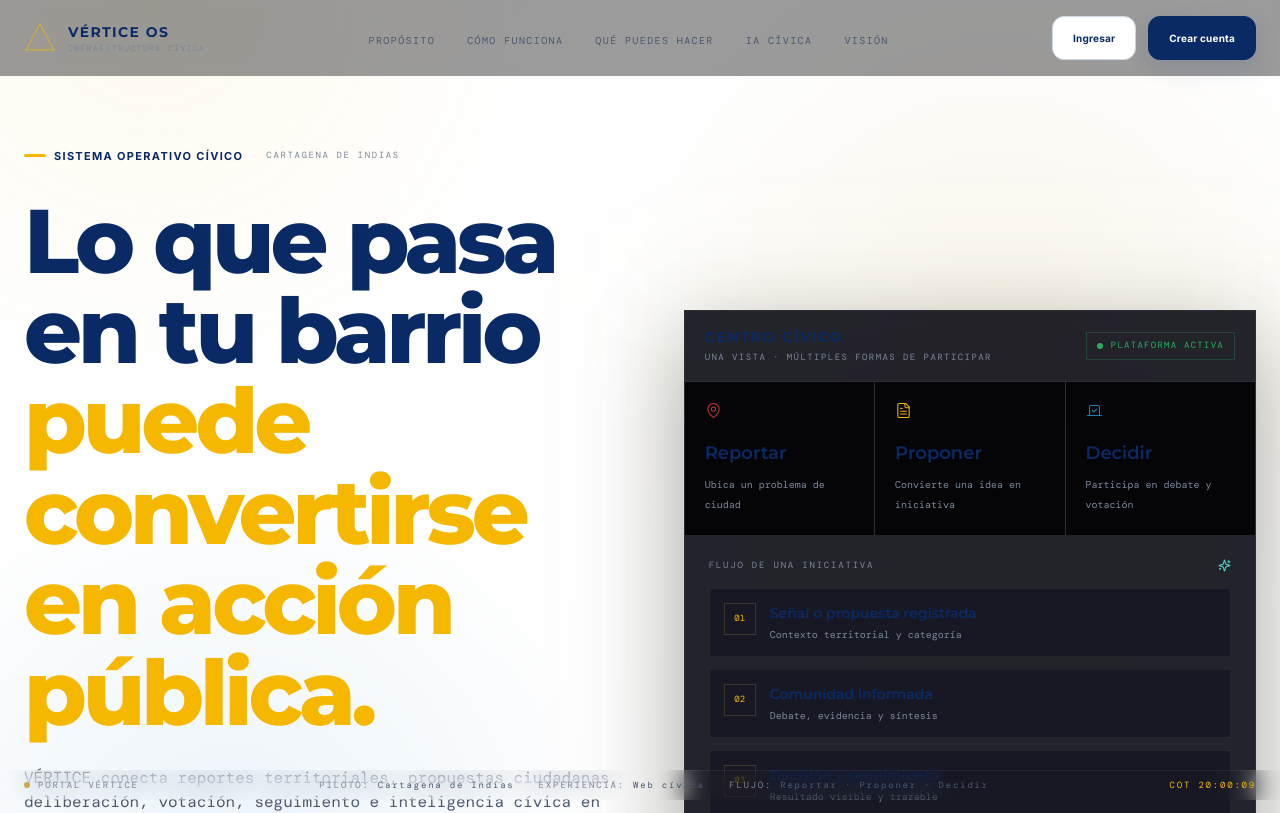
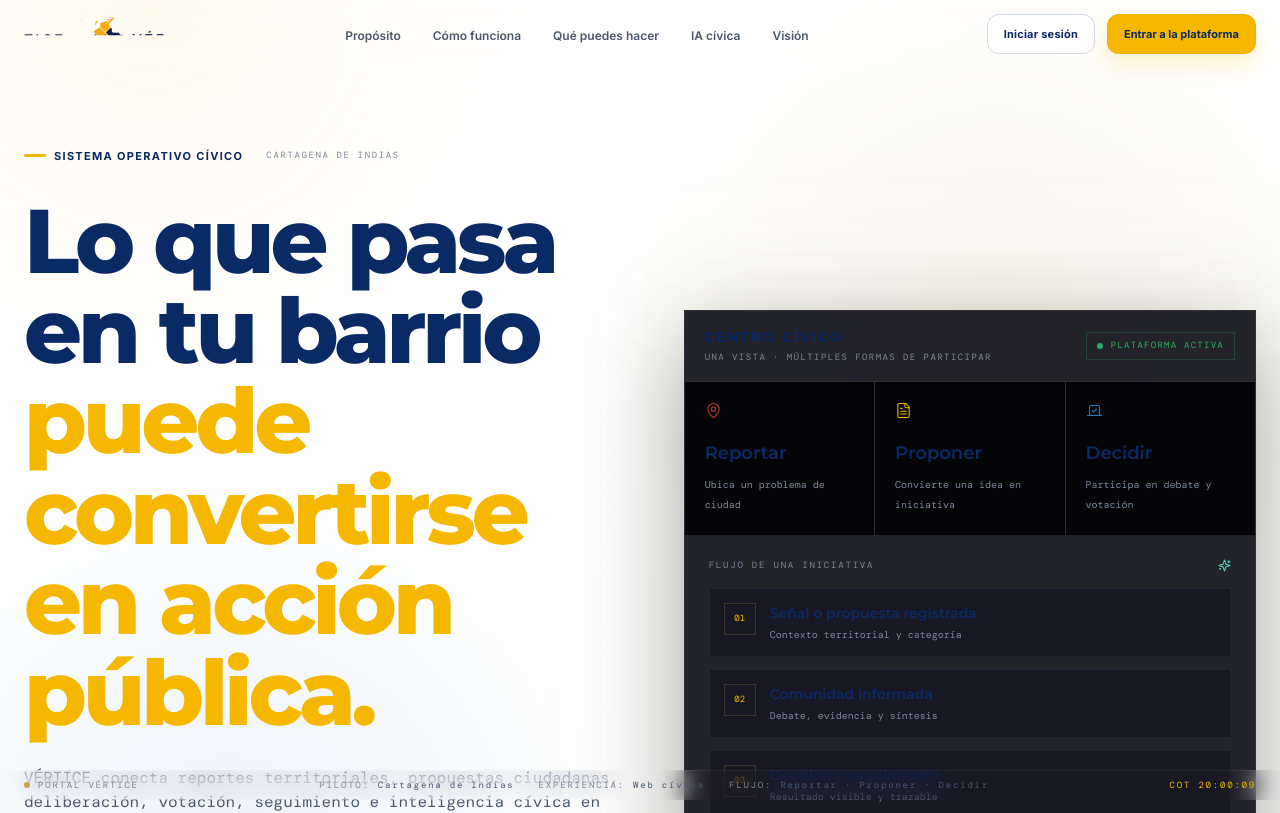
Before and after one commit to VladPhil92/Vertice-OS, a Next.js app in the folder apps/web/: page / in a window 1280 px wide. Shown: the top 813 px of the page. Built offline with nearby package versions, Linux system fonts and the light colour scheme; a web font is replaced by a local one.

Commit message:
feat(brand): apply canonical logo and institutional navbar

```diff
--- a/apps/web/components/layout/Navbar.tsx
+++ b/apps/web/components/layout/Navbar.tsx
@@ -4,6 +4,7 @@ import { useEffect, useState } from 'react'
 import { AnimatePresence, motion } from 'framer-motion'
 import { Menu, X } from 'lucide-react'
 import Link from 'next/link'
+import { BrandLogo } from '@/components/ui/BrandLogo'
 
 const NAV_LINKS = [
   { label: 'Propósito', href: '#proposito' },
@@ -18,7 +19,7 @@ export function Navbar() {
   const [menuOpen, setMenuOpen] = useState(false)
 
   useEffect(() => {
-    const onScroll = () => setScrolled(window.scrollY > 20)
+    const onScroll = () => setScrolled(window.scrollY > 18)
     window.addEventListener('scroll', onScroll, { passive: true })
     return () => window.removeEventListener('scroll', onScroll)
   }, [])
@@ -26,37 +27,14 @@ export function Navbar() {
   return (
     <header
       className={`fixed left-0 right-0 top-0 z-50 transition-all duration-300 ${
-        scrolled ? 'border-b border-border bg-bg/92 backdrop-blur-xl' : 'bg-bg/40 backdrop-blur-sm'
+        scrolled
+          ? 'border-b border-[#e1e7ef] bg-white/95 shadow-[0_8px_30px_rgba(10,42,102,0.06)] backdrop-blur-xl'
+          : 'bg-white/88 backdrop-blur-md'
       }`}
     >
-      <nav className="mx-auto flex max-w-7xl items-center justify-between px-6 py-4">
-        <Link href="/" className="group flex items-center gap-3">
-          <div className="relative h-8 w-8">
-            <svg viewBox="0 0 32 32" fill="none" className="h-full w-full">
-              <polygon
-                points="16,2 30,28 2,28"
-                stroke="#C8A84B"
-                strokeWidth="1.5"
-                fill="none"
-                className="transition-all duration-300 group-hover:fill-gold/10"
-              />
-              <polygon
-                points="16,9 25,26 7,26"
-                stroke="#C8A84B"
-                strokeWidth="0.75"
-                fill="none"
-                opacity="0.4"
-              />
-            </svg>
-          </div>
-          <div>
-            <span className="block font-display text-sm font-700 uppercase tracking-widest text-primary">
-              VÉRTICE OS
-            </span>
-            <span className="hidden font-mono text-[8px] uppercase tracking-[0.18em] text-tertiary sm:block">
-              Infraestructura cívica
-            </span>
-          </div>
+      <nav className="mx-auto flex max-w-7xl items-center justify-between px-6 py-3.5">
+        <Link href="/" className="flex items-center" aria-label="VÉRTICE — inicio">
+          <BrandLogo compact className="origin-left scale-[0.92] sm:scale-100" />
         </Link>
 
         <ul className="hidden items-center gap-6 lg:flex xl:gap-8">
@@ -64,7 +42,7 @@ export function Navbar() {
             <li key={link.href}>
               <a
                 href={link.href}
-                className="font-mono text-[10px] uppercase tracking-[0.14em] text-secondary transition-colors duration-200 hover:text-primary"
+                className="text-[12px] font-semibold text-[#4b5870] transition-colors duration-200 hover:text-[#0a2a66]"
               >
                 {link.label}
               </a>
@@ -73,16 +51,16 @@ export function Navbar() {
         </ul>
 
         <div className="hidden items-center gap-3 md:flex">
-          <Link href="/auth/login" className="btn-ghost !px-5 text-[10px]">
-            Ingresar
+          <Link href="/auth/login" className="btn-ghost !min-h-10 !px-4 !py-2 text-[11px]">
+            Iniciar sesión
           </Link>
-          <Link href="/auth/register" className="btn-primary !px-5 text-[10px]">
-            Crear cuenta
+          <Link href="/auth/register" className="btn-citizen !min-h-10 !px-4 !py-2 text-[11px]">
+            Entrar a la plataforma
           </Link>
         </div>
 
         <button
-          className="text-secondary transition-colors hover:text-primary md:hidden"
+          className="flex h-10 w-10 items-center justify-center rounded-xl border border-[#e1e7ef] bg-white text-[#0a2a66] md:hidden"
           onClick={() => setMenuOpen(!menuOpen)}
           aria-label="Menú"
           aria-expanded={menuOpen}
@@ -97,25 +75,25 @@ export function Navbar() {
             initial={{ opacity: 0, height: 0 }}
             animate={{ opacity: 1, height: 'auto' }}
             exit={{ opacity: 0, height: 0 }}
-            className="border-t border-border bg-surface md:hidden"
+            className="border-t border-[#e1e7ef] bg-white md:hidden"
           >
-            <div className="flex flex-col gap-5 px-6 py-7">
+            <div className="flex flex-col gap-4 px-6 py-6">
               {NAV_LINKS.map((link) => (
                 <a
                   key={link.href}
                   href={link.href}
-                  className="font-mono text-[11px] uppercase tracking-[0.15em] text-secondary hover:text-primary"
+                  className="text-sm font-semibold text-[#4b5870] hover:text-[#0a2a66]"
                   onClick={() => setMenuOpen(false)}
                 >
                   {link.label}
                 </a>
               ))}
-              <div className="flex flex-col gap-3 border-t border-border pt-5">
+              <div className="grid gap-3 border-t border-[#e1e7ef] pt-5">
                 <Link href="/auth/login" className="btn-ghost text-center" onClick={() => setMenuOpen(false)}>
-                  Ingresar
+                  Iniciar sesión
                 </Link>
-                <Link href="/auth/register" className="btn-primary text-center" onClick={() => setMenuOpen(false)}>
-                  Crear cuenta
+                <Link href="/auth/register" className="btn-citizen text-center" onClick={() => setMenuOpen(false)}>
+                  Entrar a la plataforma
                 </Link>
               </div>
             </div>
```
